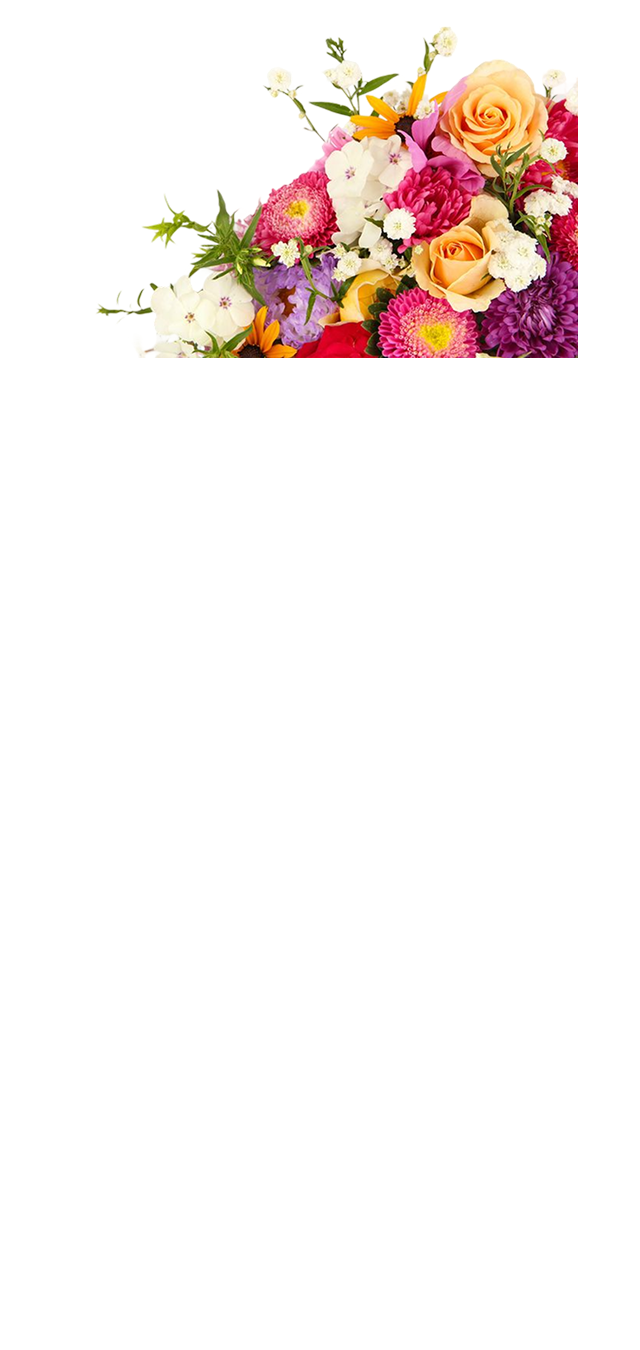
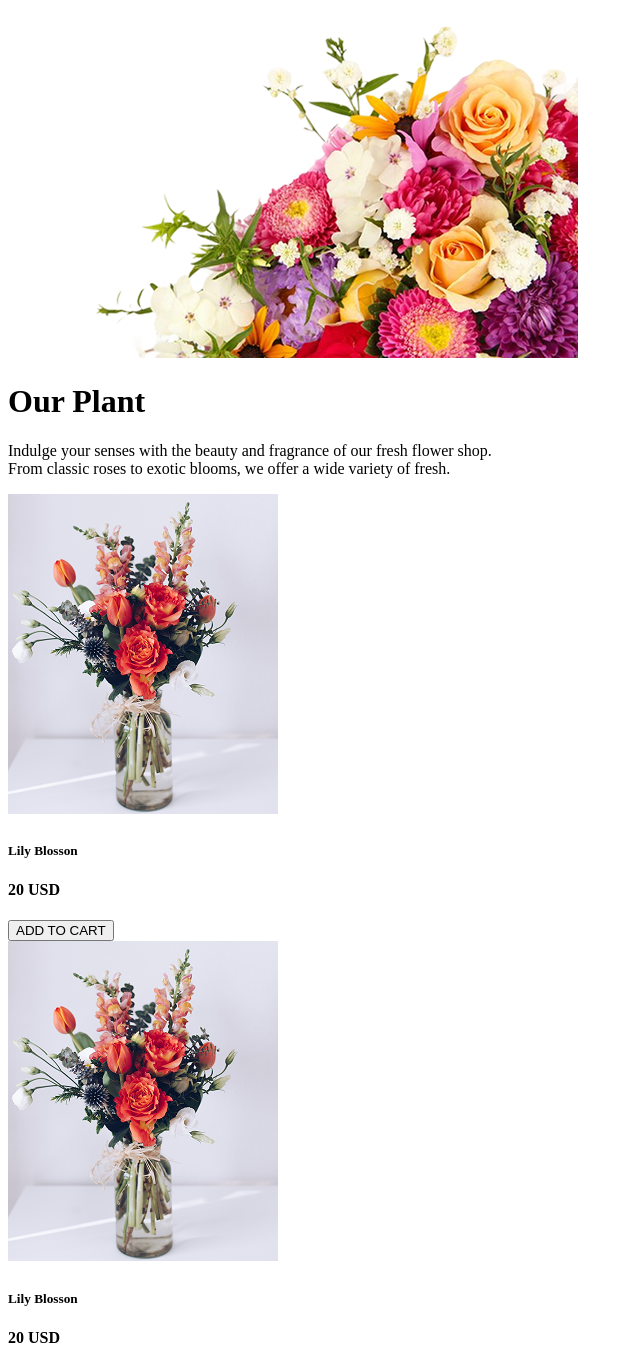
Before and after one commit to masum123dev/a2-flower-shop, a plain HTML site: page index.html in a window 1280 px wide. Shown: the part 373-1723 px from the top of the page, without its empty margins (0-640 px from the left). Before the commit the page ends 800 px from the top, so only its background shows below. Drawn offline with Linux system fonts and the light colour scheme.

Commit message:
plant section added

```diff
--- a/index.html
+++ b/index.html
@@ -51,5 +51,69 @@
         <img src="assets/hero-flower.png" alt="" />
       </div>
     </div>
+
+    <!-- plant-section -->
+      <div class="our-plant-section">
+        <div class="our-plant">
+          <h1>Our Plant</h1>
+          <p>
+            Indulge your senses with the beauty and fragrance of our fresh
+            flower shop. <br />From classic roses to exotic blooms, we offer a
+            wide variety of fresh.
+          </p>
+        </div>
+        <div class="card-rows">
+          <div class="plant-card">
+            <img src="assets/sample-flower-image.png" alt="" />
+            <h5>Lily Blosson</h6>
+            <h4>20 USD</h5>
+            <button>ADD TO CART</button>
+          </div>
+          <div class="plant-card">
+            <img src="assets/sample-flower-image.png" alt="" />
+            <h5>Lily Blosson</h6>
+            <h4>20 USD</h5>
+            <button>ADD TO CART</button>
+          </div>
+          <div class="plant-card">
+            <img src="assets/sample-flower-image.png" alt="" />
+            <h5>Lily Blosson</h6>
+            <h4>20 USD</h5>
+            <button>ADD TO CART</button>
+          </div>
+          <div class="plant-card">
+            <img src="assets/sample-flower-image.png" alt="" />
+            <h5>Lily Blosson</h6>
+            <h4>20 USD</h5>
+            <button>ADD TO CART</button>
+          </div>
+          <div class="plant-card">
+            <img src="assets/sample-flower-image.png" alt="" />
+            <h5>Lily Blosson</h6>
+            <h4>20 USD</h5>
+            <button>ADD TO CART</button>
+          </div>
+          <div class="plant-card">
+            <img src="assets/sample-flower-image.png" alt="" />
+            <h5>Lily Blosson</h6>
+            <h4>20 USD</h5>
+            <button>ADD TO CART</button>
+          </div>
+          <div class="plant-card">
+            <img src="assets/sample-flower-image.png" alt="" />
+            <h5>Lily Blosson</h6>
+            <h4>20 USD</h5>
+            <button>ADD TO CART</button>
+          </div>
+          <div class="plant-card">
+            <img src="assets/sample-flower-image.png" alt="" />
+            <h5>Lily Blosson</h6>
+            <h4>20 USD</h5>
+            <button>ADD TO CART</button>
+          </div>
+        </div>
+        </div>
+      </div>
+
   </body>
 </html>
```
